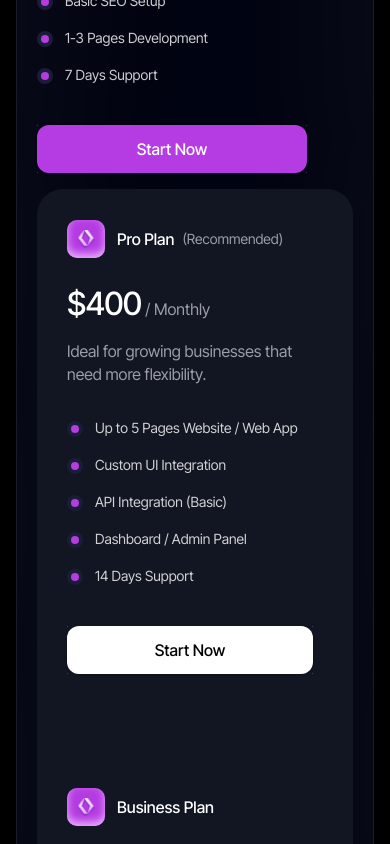
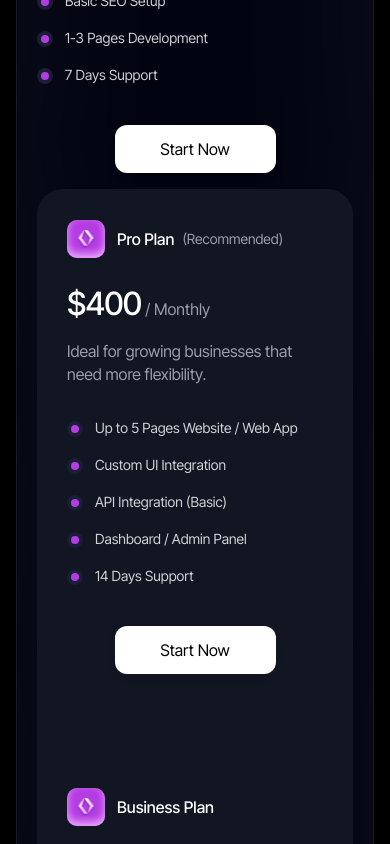
Before and after one commit to ads-fixter-FSD/devfixter, a Next.js app: page / in a window 390 px wide. Shown: the part 5960-6804 px from the top of the page. Built offline with nearby package versions, Linux system fonts and the light colour scheme.

Commit message:
set up about us page

```diff
--- /dev/null
+++ b/src/app/about/page.tsx
@@ -0,0 +1,7 @@
+import React from 'react'
+
+export default function page() {
+  return (
+    <div>page</div>
+  )
+}
--- a/src/components/Navbar.tsx
+++ b/src/components/Navbar.tsx
@@ -24,6 +24,7 @@ const Navbar = () => {
 
   const navLinks = [
     { name: "Home", href: "/" },
+    { name: "About Us", href: "/about" },
     { name: "Features", href: "#features" },
     { name: "Company", href: "#company" },
     { name: "Blog", href: "#blog" },
--- a/src/components/home/pricing/PricingCard.tsx
+++ b/src/components/home/pricing/PricingCard.tsx
@@ -2,7 +2,7 @@
 "use client";
 import React from 'react';
 import Image from 'next/image';
-import PrimaryButton from '../../button/PrimaryButton';
+import GhostButton from '@/components/button/GhostButton';
 
 interface PricingCardProps {
   plan: any;
@@ -63,20 +63,29 @@ const PricingCard = ({ plan, isAnnual, index }: PricingCardProps) => {
         ))}
       </div>
 
-      {/* Button Section - Dynamic width applied here */}
-      <div className="mt-auto">
-        <PrimaryButton
-          className={`${buttonWidth} !shadow !rounded-xl !h-[48px] mx-auto sm:mx-0 ${
-            plan.button_variant === 'white'
-            ? 'bg-white !text-black hover:bg-white/90'
-            : plan.button_variant === 'secondary'
-            ? 'bg-transparent border border-[#191C28] !text-white hover:bg-white/10'
-            : ''
-          }`}
-        >
-          {plan.button_text}
-        </PrimaryButton>
-      </div>
+     {/* Button Section */}
+ <div className="mt-auto">
+  <GhostButton
+    onClick={() => console.log('Plan Selected:', plan.name)}
+    className={`
+      ${buttonWidth}
+      !h-[48px] !rounded-xl mx-auto sm:mx-0
+      flex items-center justify-center gap-2
+      transition-all duration-500 ease-in-out
+      !bg-white !text-black !border-none
+
+      hover:!bg-[#B53BE2]
+      hover:!text-white
+
+      ${index === 0
+        ? "hover:md:!w-[328px] hover:!w-[270px]"
+        : "hover:!w-[270px]"
+      }
+    `}
+  >
+    {plan.button_text}
+  </GhostButton>
+</div>
     </div>
   );
 };
```
